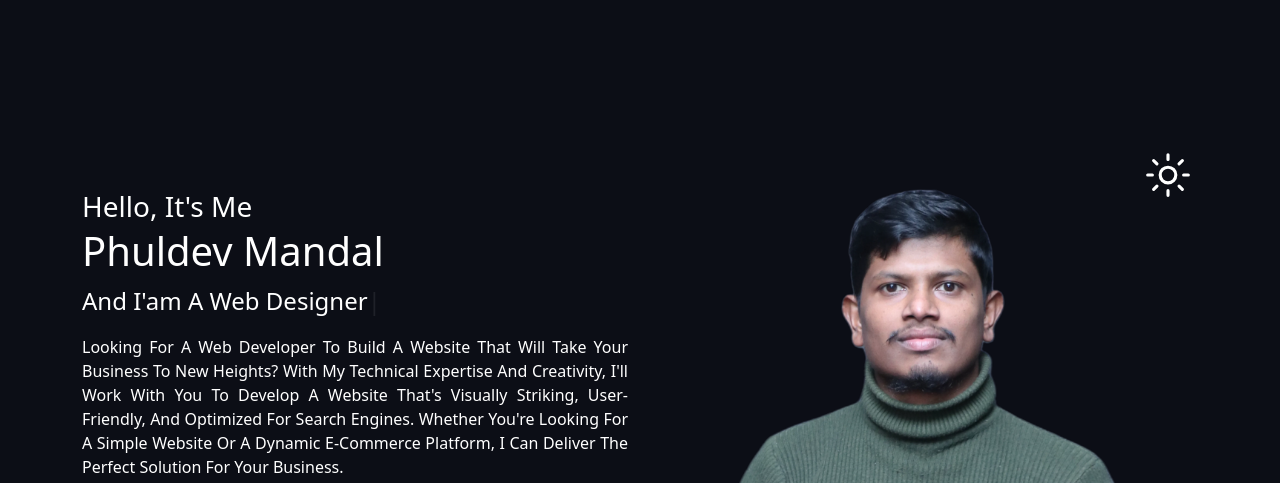
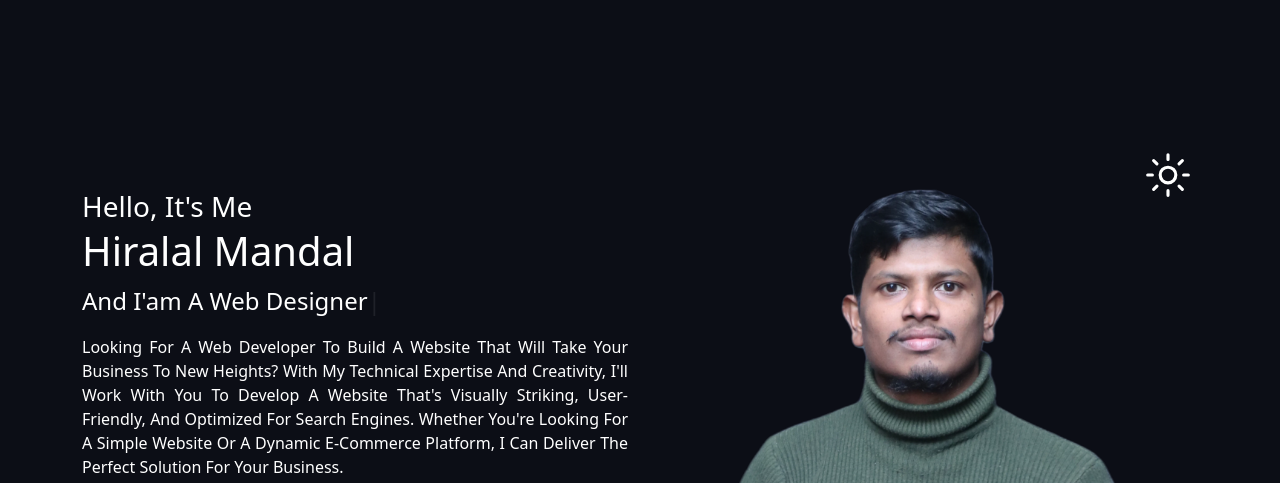
Before and after one commit to RDHira/hiralal.github.io, a plain HTML site: page index.html in a window 1280 px wide. Shown: the top 483 px of the page. Drawn offline with nearby package versions, Linux system fonts and the light colour scheme.

Commit message:
change name

```diff
--- a/index.html
+++ b/index.html
@@ -22,7 +22,7 @@
             <div class="col-md-6 text-white">
                 <div class="bio text-capitalize">
                     <span class="fs-3">Hello, it's me</span>
-                    <h3 class="fs-1">Phuldev Mandal</h3>
+                    <h3 class="fs-1">Hiralal Mandal</h3>
                     <p class="fs-4">and I'am a <span class="typed2"></span></p>
                     <div class="MyIntroContent">
                         <p>
```
